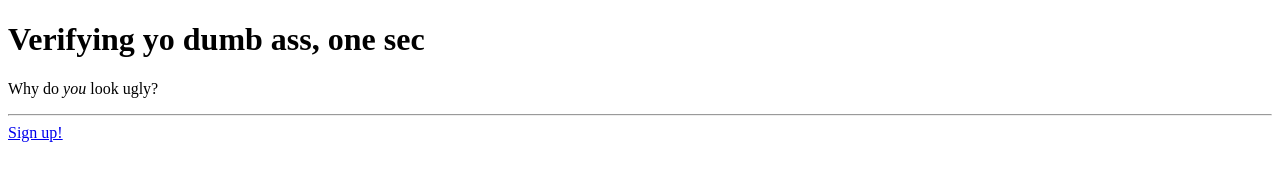
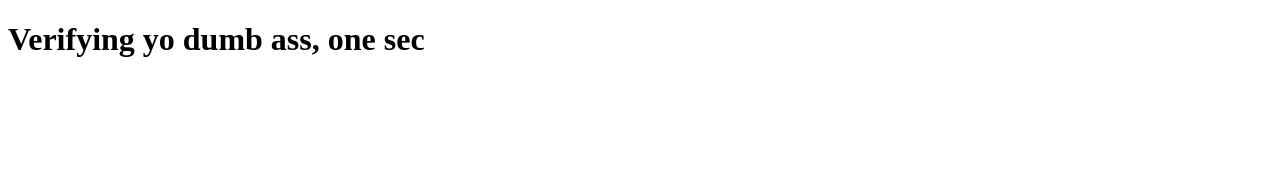
Before and after one commit to crude-cards/old-crude-cards.github.io, a plain HTML site: page verify.html in a window 1280 px wide. Drawn offline with Linux system fonts and the light colour scheme; no server answers.

Commit message:
that shouldn't be there

```diff
--- a/verify.html
+++ b/verify.html
@@ -5,9 +5,6 @@
 	</head>
 	<body>
 		<h1>Verifying yo dumb ass, one sec</h1>
-		<p>Why do <em>you</em> look ugly?</p>
-		<hr>
-		<a href="#" onclick="thing()">Sign up!</a>
 		<script>
 			const xhr = new XMLHttpRequest();
 			xhr.open("POST", 'https://alpha.crudecards.xyz/api/authenticate/discord', true);
```
